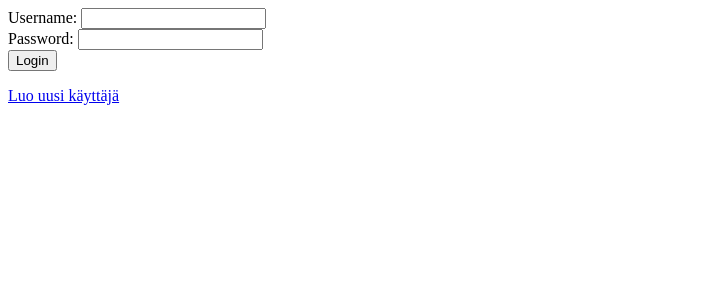
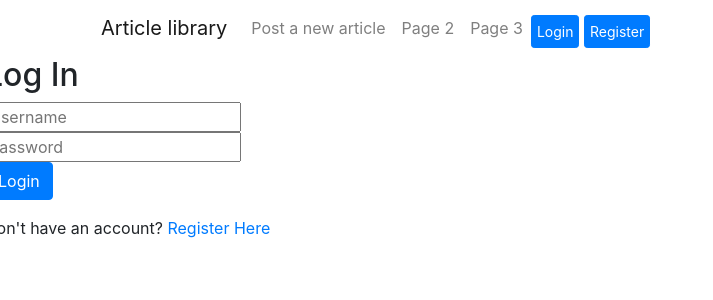
Before and after one commit to HoolaBoola/tsoha_article_library, a Flask app: page /login in a window 1280 px wide. Shown: the top 300 px of the page, without its empty margins (0-713 px from the left). Run offline with Flask 2, Linux system fonts and the light colour scheme; some libraries are stand-ins or nearby versions.

Commit message:
Most templates now use Bootstrap

```diff
--- /dev/null
+++ b/templates/layout.html
@@ -0,0 +1,31 @@
+<!doctype html>
+<meta name="viewport" content="width=device-width, initial-scale=1, shrink-to-fit=no">
+<link rel="stylesheet" href="https://stackpath.bootstrapcdn.com/bootstrap/4.5.0/css/bootstrap.min.css">
+
+<title> {% block title %}{% endblock %}</title>
+
+<div class="container">
+  <nav class="navbar navbar-expand-sm navbar-light">
+    <a class="navbar-brand" href="/">Article library</a>
+    <ul class="navbar-nav">
+      <li class="nav-item">
+        <a class="nav-link" href="/articles/new">Post a new article</a>
+      </li>
+      <li class="nav-item">
+        <a class="nav-link" href="/">Page 2</a>
+      </li>
+      <li class="nav-item">
+        <a class="nav-link" href="#">Page 3</a>
+      </li>
+      <li class="justify-content-end align-self-end">
+        {% if session["username"] %}
+        <a style="padding: 5px" class="align-self-end offset-md-8 btn-sm btn btn-primary" href="/logout">Logout</a>
+        {% else %}
+        <a style="padding: 5px" class="btn-sm btn btn-primary" href="/login">Login </a>
+        <a style="padding: 5px" class="btn-sm btn btn-primary" href="/register">Register</a>
+        {% endif %}
+      </li>
+    </ul>
+  </nav>
+  {% block content %}{% endblock %}
+</div>
--- a/templates/login_form.html
+++ b/templates/login_form.html
@@ -1,15 +1,44 @@
-<form action="/login" method="POST">
-  <label for="username"> Username: </label>
-  <input type="text" id="username" name="username"/>
-  <br>
-  <label for="password">Password: </label>
-  <input type="password" id="password" name="password"/>
-  <br>
-  <input type="submit" value="Login"/>
-</form>
+<!doctype html>
+{% extends "layout.html" %}
+{% block title %} Login {% endblock %}
 
-<a href="/register">Luo uusi käyttäjä</a>
+{% block content %}
 
-  {% if error_msg is defined %}
-  <p> {{ error_msg }} </p>
-  {% endif %}
+{% if session["username"] %}
+<div class="row main-content text-center">
+  <p> Already logged in!</p>
+</div>
+{% else %}
+
+</div><div class="row main-content text-center">
+  <div class="">
+    <div class="container-fluid">
+      <div class="row">
+        <h2>Log In</h2>
+      </div>
+      <div>
+        <form action="login" method="POST" class="form-group">
+          <div class="row">
+            <input type="text" name="username" id="username"  placeholder="Username">
+          </div>
+          <div class="row">
+            <input type="password" name="password" id="password" placeholder="Password">
+          </div>
+          <div class="row">
+            <input type="submit" value="Login" class="btn btn-primary">
+          </div>
+        </form>
+      </div>
+      <div class="row">
+        <p>Don't have an account? <a href="/register">Register Here</a></p>
+      </div>
+    </div>
+  </div>
+</div>
+
+{% endif %}
+
+{% if error_msg is defined %}
+<p> {{ error_msg }} </p>
+{% endif %}
+{% endblock %}
```
Also changed, not shown: templates/form_new_article.html (+40 -11 lines), templates/index.html (+8 -4 lines), templates/register_form.html (+42 -10 lines).
